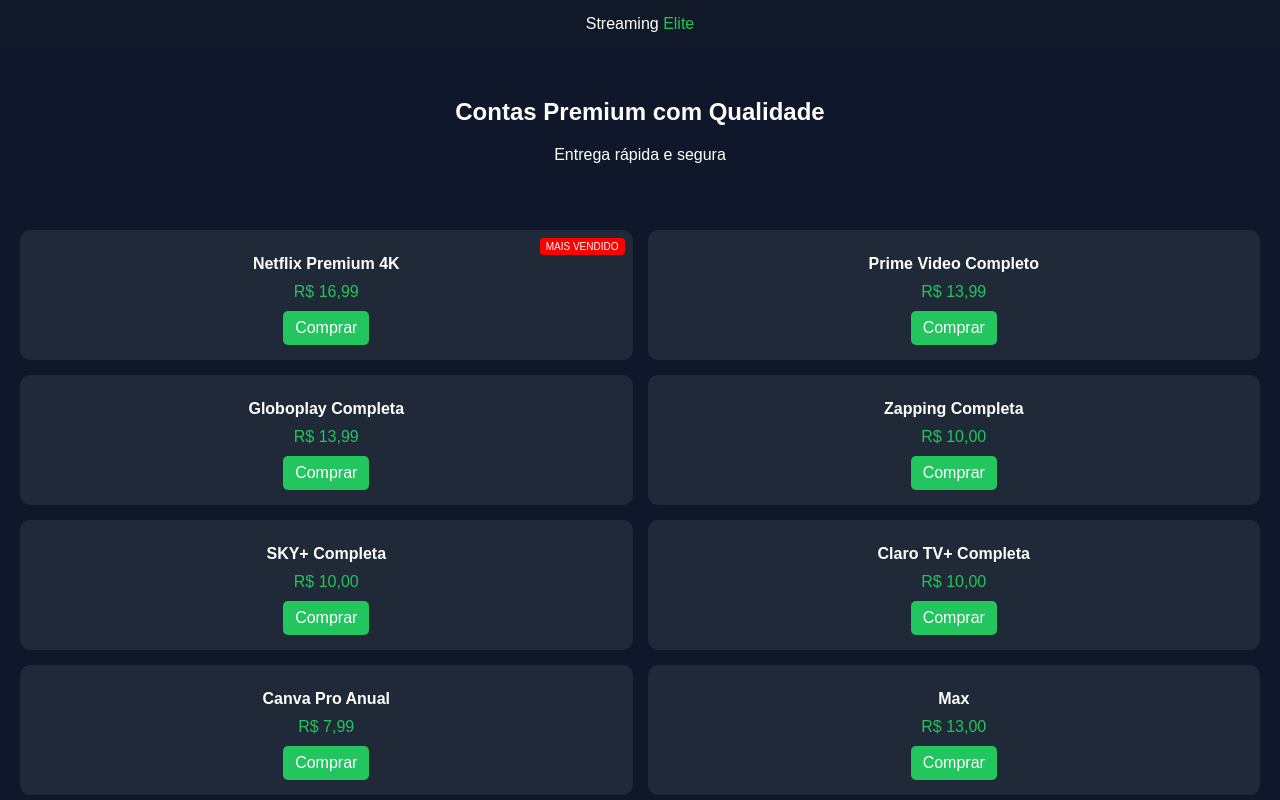
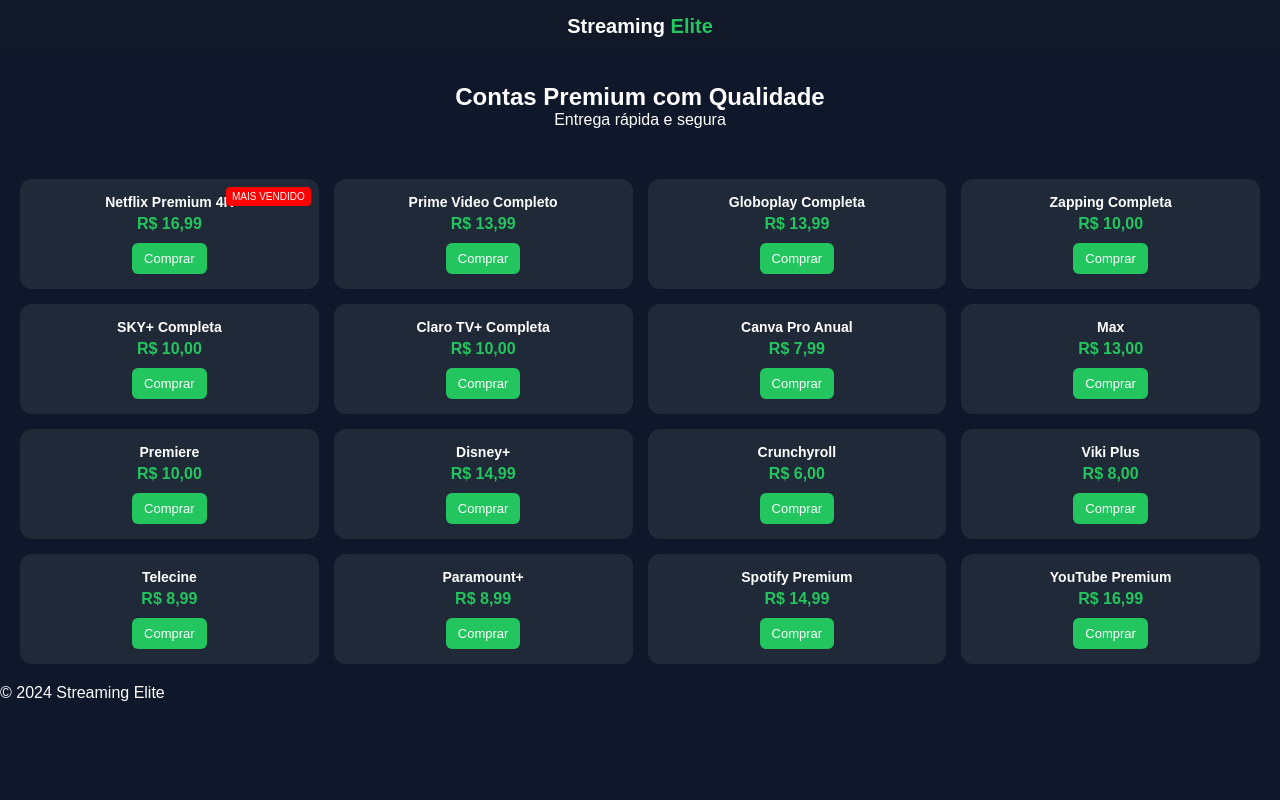
Before and after one commit to Ninja44444/streaming-elite, a plain HTML site: page index.html in a window 1280 px wide. Shown: the top 800 px of the page. Drawn offline with Linux system fonts and the light colour scheme; a script that the page names is missing.

Commit message:
Add files via upload

```diff
--- a/css/style.css
+++ b/css/style.css
@@ -1,73 +1,117 @@
+/* RESET */
+* {
+    margin: 0;
+    padding: 0;
+    box-sizing: border-box;
+}
+
+/* BODY */
 body {
-    margin: 0;
     font-family: Arial, sans-serif;
-    background: #0f172a;
+    background-color: #0f172a;
     color: white;
 }
 
+/* HEADER */
 header {
-    background: #111827;
+    background-color: #111827;
     padding: 15px;
     text-align: center;
+}
+
+.logo {
+    font-size: 20px;
+    font-weight: bold;
 }
 
 .logo span {
     color: #22c55e;
 }
 
+/* HERO */
 .hero {
     text-align: center;
     padding: 30px 15px;
 }
 
+/* CONTAINER */
 .container {
     padding: 20px;
 }
 
+/* GRID 2 PRODUTOS POR LINHA */
 .products-grid {
     display: grid;
     grid-template-columns: repeat(2, 1fr);
     gap: 15px;
 }
 
+/* CARD */
 .product-card {
-    background: #1f2937;
+    background-color: #1f2937;
     padding: 15px;
-    border-radius: 10px;
+    border-radius: 12px;
     text-align: center;
     position: relative;
+    transition: 0.3s;
 }
 
 .product-card:hover {
-    transform: scale(1.03);
+    transform: scale(1.05);
+}
+
+/* IMAGEM */
+.product-img {
+    width: 50px;
+    height: 70px;
+    object-fit: contain;
+    margin-bottom: 10px;
+}
+
+/* NOME */
+.product-name {
+    font-weight: bold;
+    margin-bottom: 5px;
+    font-size: 14px;
+}
+
+/* PREÇO */
+.product-price {
+    color: #22c55e;
+    margin-bottom: 10px;
+    font-weight: bold;
+}
+
+/* BOTÃO */
+.btn-buy {
+    display: inline-block;
+    padding: 8px 12px;
+    background-color: #22c55e;
+    color: white;
+    text-decoration: none;
+    border-radius: 6px;
+    font-size: 13px;
     transition: 0.3s;
 }
 
-.product-name {
-    font-weight: bold;
-    margin: 10px 0;
+.btn-buy:hover {
+    background-color: #16a34a;
 }
 
-.product-price {
-    color: #22c55e;
-    margin-bottom: 10px;
-}
-
-.btn-buy {
-    display: inline-block;
-    padding: 8px 12px;
-    background: #22c55e;
-    color: white;
-    text-decoration: none;
-    border-radius: 5px;
-}
-
+/* BADGE */
 .badge {
     position: absolute;
     top: 8px;
     right: 8px;
-    background: red;
-    padding: 3px 6px;
+    background-color: red;
+    padding: 4px 6px;
     font-size: 10px;
     border-radius: 4px;
 }
+
+/* RESPONSIVO PARA TELA MAIOR */
+@media (min-width: 768px) {
+    .products-grid {
+        grid-template-columns: repeat(4, 1fr);
+    }
+}
```
